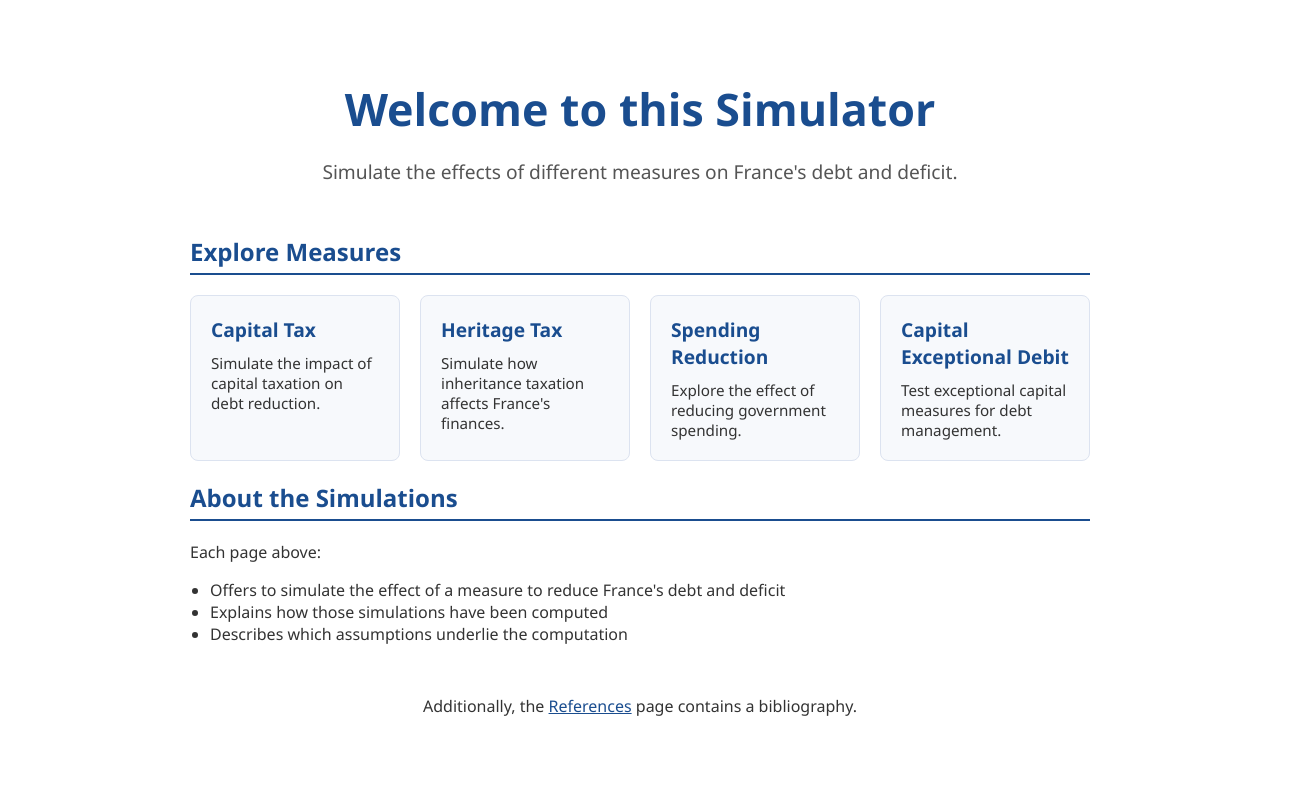
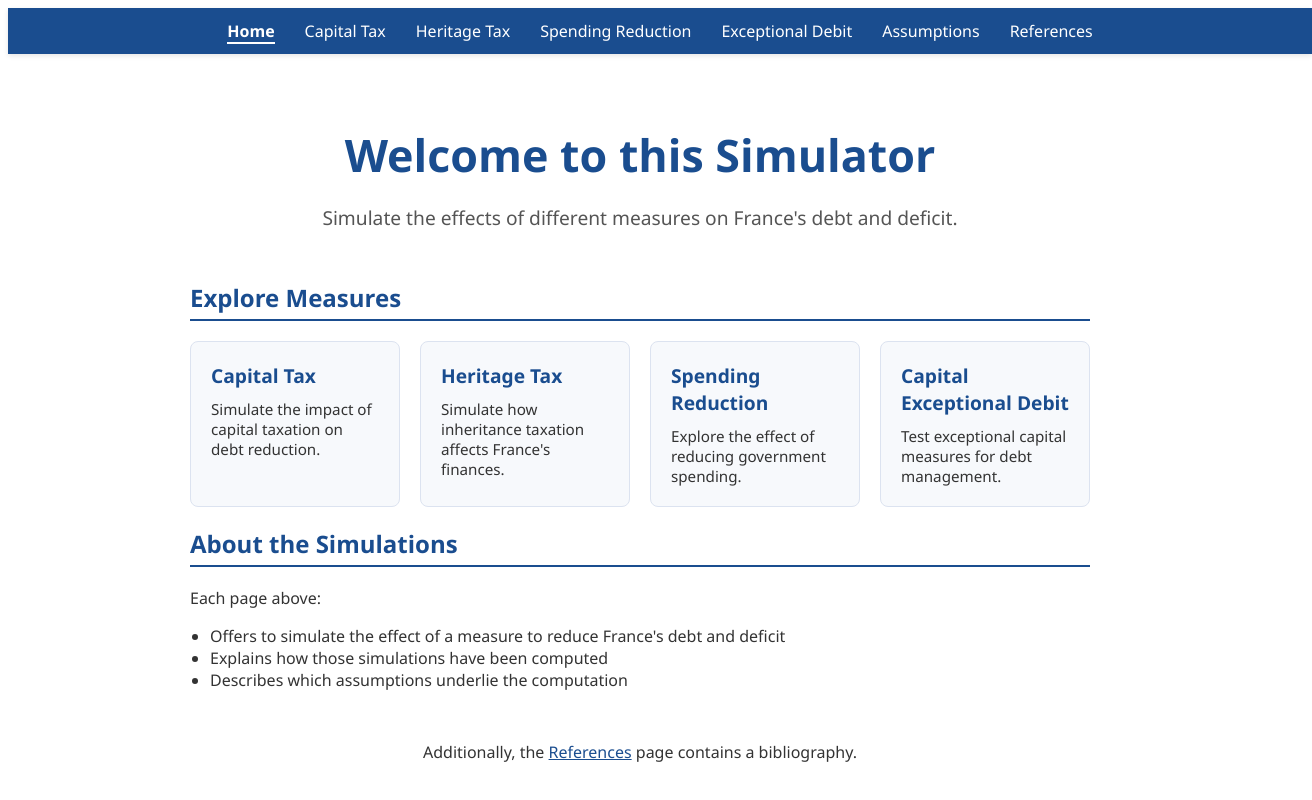
Before and after one commit to SimonPlaye/debt-eraser, a React (Vite) app: page / in a window 1280 px wide. Shown: the top 800 px of the page, 1312 px wide, since content can reach past the window. Built offline with nearby package versions, Linux system fonts and the light colour scheme.

Commit message:
feat: navigation bar

```diff
--- a/src/App.tsx
+++ b/src/App.tsx
@@ -1,4 +1,4 @@
-import { Route, Routes } from "react-router-dom";
+import { Route, Routes, useLocation } from "react-router-dom";
 import { HomePage } from "./pages/HomePage/HomePage";
 import { CapitalTaxPage } from "./pages/CapitalTaxPage/CapitalTaxPage";
 import { HeritageTaxPage } from "./pages/HeritageTaxPage";
@@ -6,10 +6,14 @@
 import { CapitalExceptionalDebitPage } from "./pages/CapitalExceptionalDebitPage";
 import { GeneralAssumptionsPage } from "./pages/GeneralAssumptionsPage";
 import { ReferencesPage } from "./pages/ReferencesPage";
+import { useEffect } from "react";
+import { NavigationBar } from "./pages/NavigationBar/NavigationBar";
 
 export const App = () => {
   return (
     <div>
+      <ScrollToTop />
+      <NavigationBar />
       <Routes>
         <Route path="/" element={<HomePage />} />
         <Route path="/capital-tax" element={<CapitalTaxPage />} />
@@ -28,3 +32,13 @@
     </div>
   );
 };
+
+const ScrollToTop = () => {
+  const { pathname } = useLocation();
+
+  useEffect(() => {
+    window.scrollTo({ top: 0 });
+  }, [pathname]);
+
+  return null;
+};
--- /dev/null
+++ b/src/pages/NavigationBar/NavigationBar.css
@@ -0,0 +1,37 @@
+.top-nav {
+  width: 100%;
+  background-color: #1a4d8f;
+  font-family: "Segoe UI", Tahoma, Geneva, Verdana, sans-serif;
+  padding: 12px 20px;
+  box-shadow: 0 2px 5px rgba(0, 0, 0, 0.1);
+  position: sticky;
+  top: 0;
+  z-index: 1000;
+  display: flex;
+  justify-content: center;
+}
+
+.nav-list {
+  display: flex;
+  gap: 30px;
+  list-style: none;
+  margin: 0;
+  padding: 0;
+}
+
+.nav-link {
+  color: white;
+  text-decoration: none;
+  font-weight: 500;
+  font-size: 1rem;
+  transition: color 0.2s;
+}
+
+.nav-link:hover {
+  color: #a8c0e0;
+}
+
+.nav-link.active {
+  border-bottom: 2px solid #ffffff;
+  font-weight: bold;
+}
--- /dev/null
+++ b/src/pages/NavigationBar/NavigationBar.tsx
@@ -0,0 +1,33 @@
+import { NavLink } from "react-router-dom";
+import "./NavigationBar.css";
+
+export const NavigationBar = () => {
+  const links = [
+    { path: "/", label: "Home" },
+    { path: "/capital-tax", label: "Capital Tax" },
+    { path: "/heritage-tax", label: "Heritage Tax" },
+    { path: "/spending-reduction", label: "Spending Reduction" },
+    { path: "/capital-exceptional-debit", label: "Exceptional Debit" },
+    { path: "/general-assumptions", label: "Assumptions" },
+    { path: "/references", label: "References" },
+  ];
+
+  return (
+    <nav className="top-nav">
+      <ul className="nav-list">
+        {links.map((link) => (
+          <li key={link.path} className="nav-item">
+            <NavLink
+              to={link.path}
+              className={({ isActive }) =>
+                isActive ? "nav-link active" : "nav-link"
+              }
+            >
+              {link.label}
+            </NavLink>
+          </li>
+        ))}
+      </ul>
+    </nav>
+  );
+};
```
